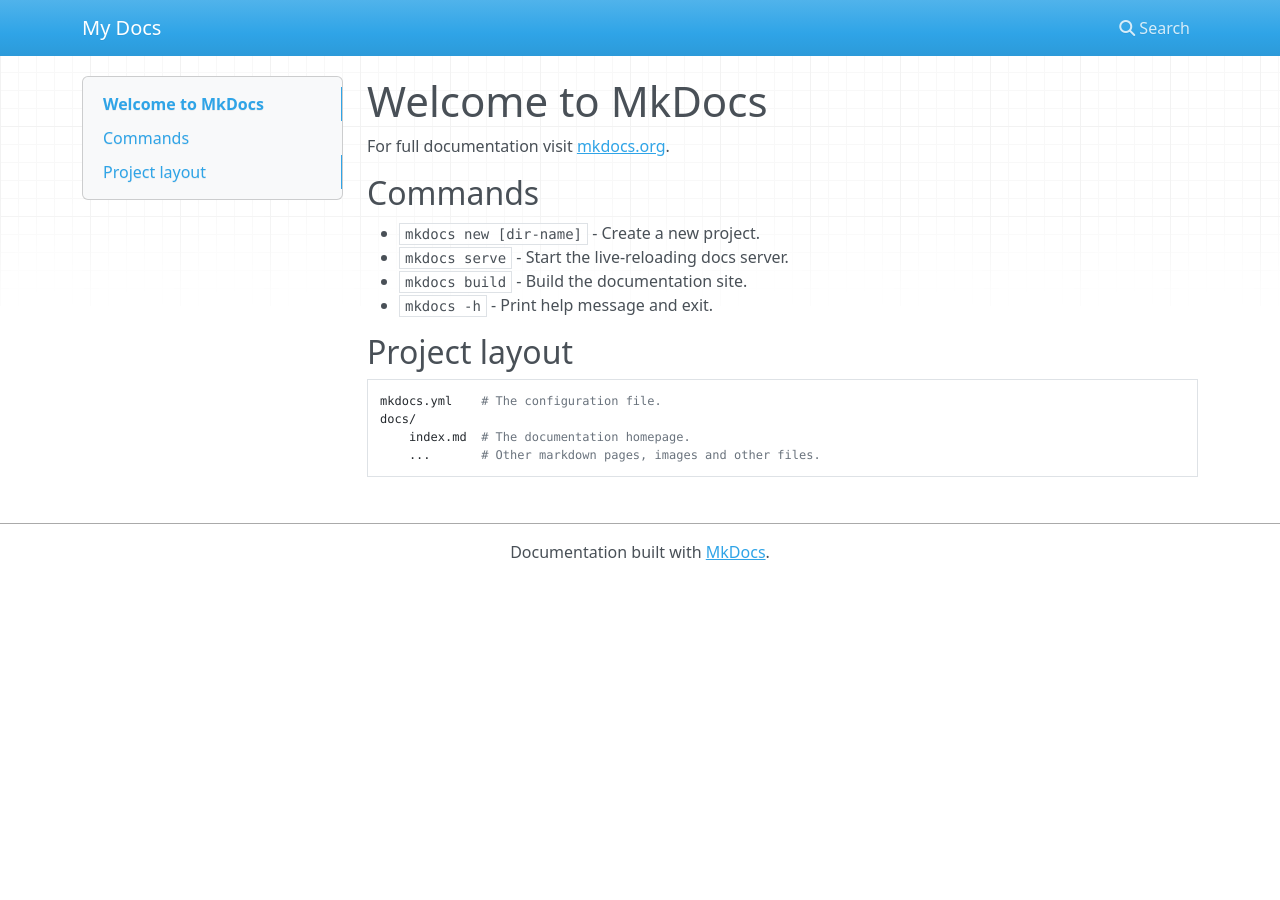
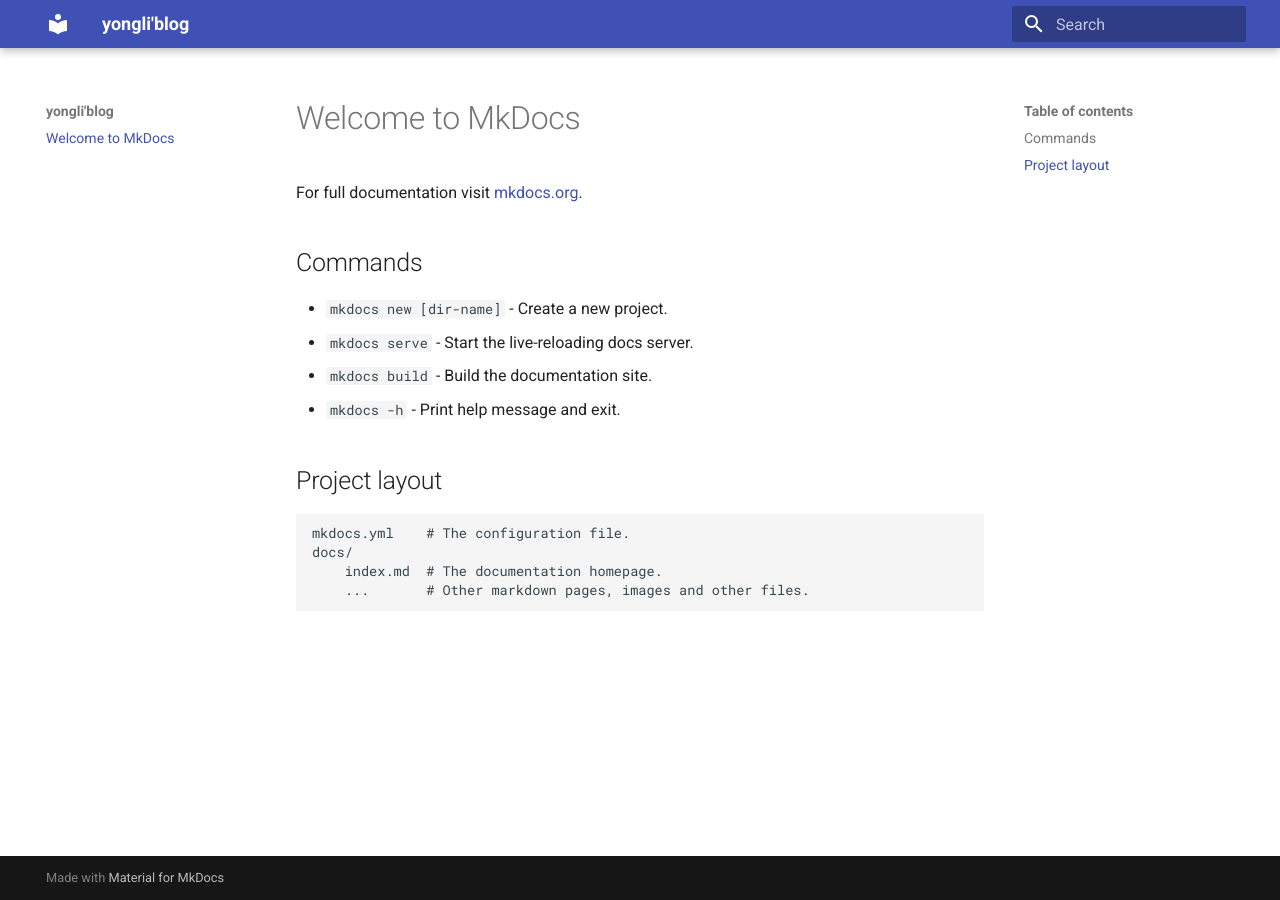
Before and after one commit to wkdays/b, an MkDocs documentation site: the page built from docs/index.md, in a window 1280 px wide. Built offline with MkDocs 1.6.1 and Material for MkDocs 9.7.7, drawn with Linux system fonts in a browser that asks for light colours; nearby versions of some CDN libraries.

Commit message:
add theme material

```diff
--- a/mkdocs.yml
+++ b/mkdocs.yml
@@ -1 +1,3 @@
-site_name: My Docs
+site_name: yongli'blog
+theme:
+  name: material
```
